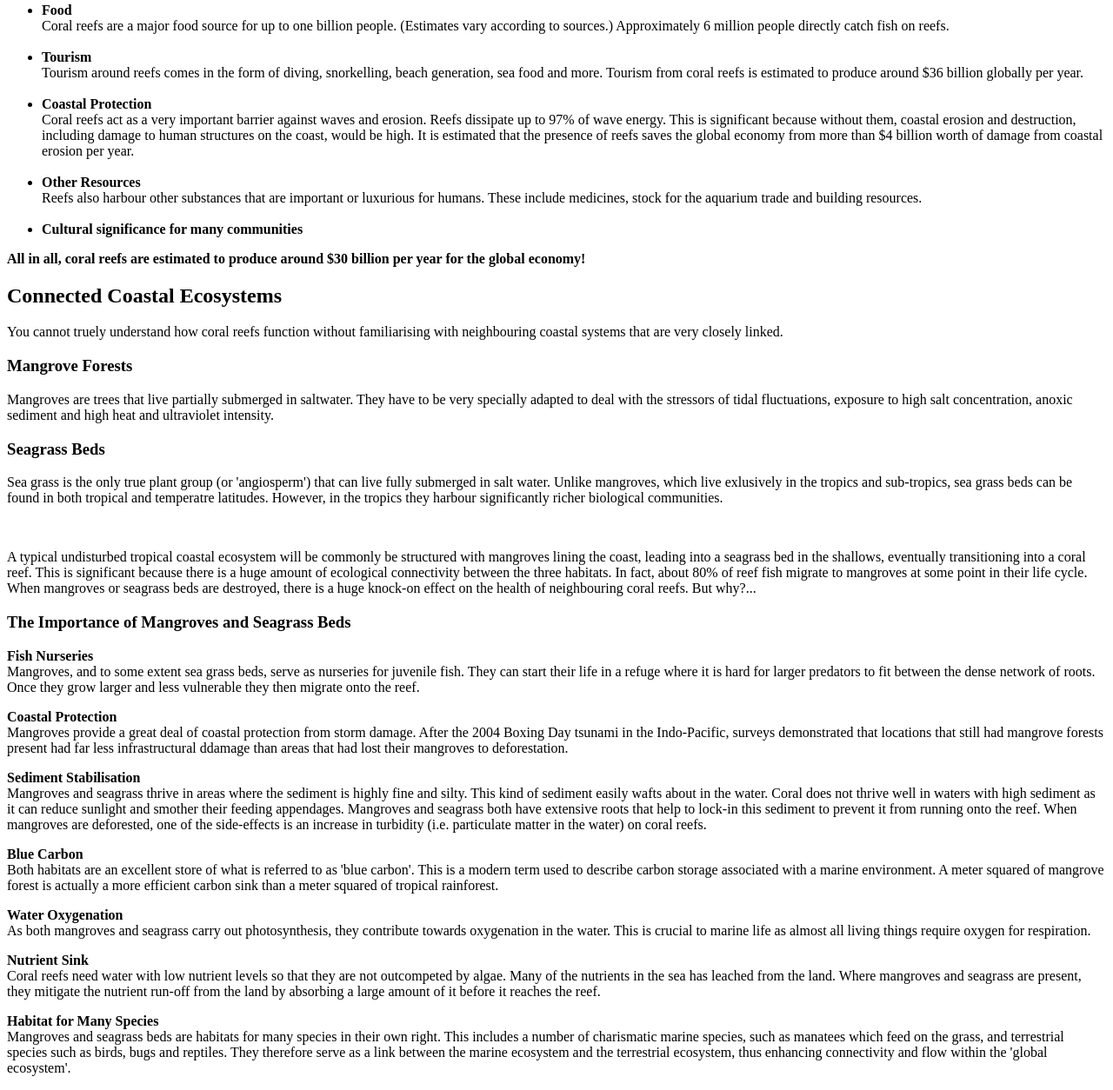
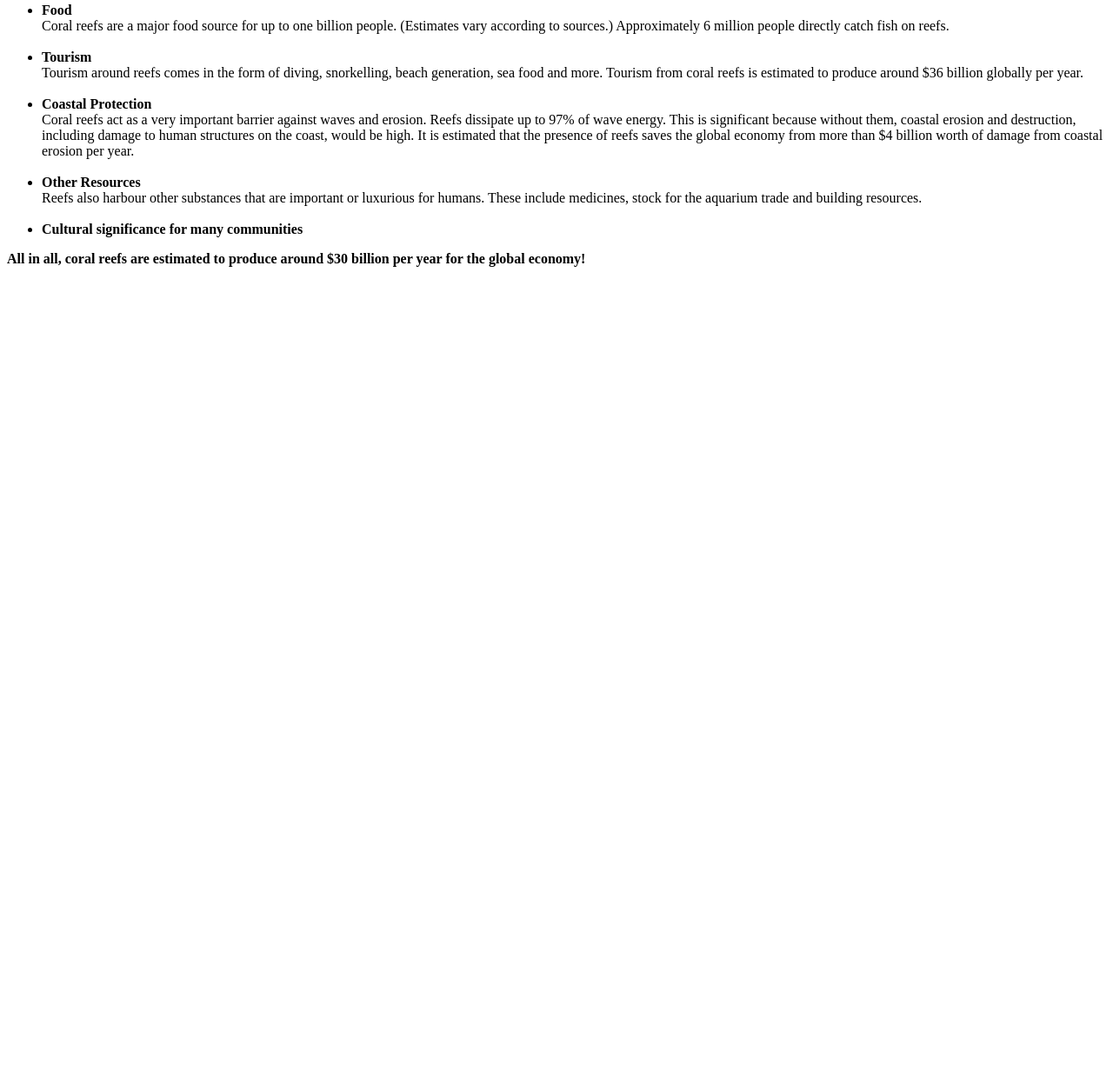
Before and after one commit to Joero1/Coral-Reefs-For-Cadets-Introduction-to-Coral-Reefs, a plain HTML site: page index.html in a window 1280 px wide. Shown: the part 1677-2931 px from the top of the page at 87% size. After the commit the page ends 2000 px from the top, so only its background shows below. Drawn offline with Linux system fonts and the light colour scheme.

Commit message:
Update index.html

```diff
--- a/index.html
+++ b/index.html
@@ -99,30 +99,5 @@
     </ul>
     <p><strong>All in all, coral reefs are estimated to produce around $30 billion per year for the global economy!</strong></p>
   </div>
-    <div>
-      <h2>Connected Coastal Ecosystems</h2>
-      <p>You cannot truely understand how coral reefs function without familiarising with neighbouring coastal systems that are very closely linked.</p>
-      <h3>Mangrove Forests</h3>
-      <p>Mangroves are trees that live partially submerged in saltwater. They have to be very specially adapted to deal with the stressors of tidal fluctuations, exposure to high salt concentration, anoxic sediment and high heat and ultraviolet intensity.</p>
-      <h3>Seagrass Beds</h3>
-      <p>Sea grass is the only true plant group (or 'angiosperm') that can live fully submerged in salt water. Unlike mangroves, which live exlusively in the tropics and sub-tropics, sea grass beds can be found in both tropical and temperatre latitudes. However, in the tropics they harbour significantly richer biological communities.</p>
-      <br>
-      <p>A typical undisturbed tropical coastal ecosystem will be commonly be structured with mangroves lining the coast, leading into a seagrass bed in the shallows, eventually transitioning into a coral reef. This is significant because there is a huge amount of ecological connectivity between the three habitats. In fact, about 80% of reef fish migrate to mangroves at some point in their life cycle. When mangroves or seagrass beds are destroyed, there is a huge knock-on effect on the health of neighbouring coral reefs. But why?...</p>
-      <h3>The Importance of Mangroves and Seagrass Beds</h3>
-      <p><strong>Fish Nurseries</strong>
-        <br>Mangroves, and to some extent sea grass beds, serve as nurseries for juvenile fish. They can start their life in a refuge where it is hard for larger predators to fit between the dense network of roots. Once they grow larger and less vulnerable they then migrate onto the reef.</p>
-      <p><strong>Coastal Protection</strong>
-        <br>Mangroves provide a great deal of coastal protection from storm damage. After the 2004 Boxing Day tsunami in the Indo-Pacific, surveys demonstrated that locations that still had mangrove forests present had far less infrastructural ddamage than areas that had lost their mangroves to deforestation.</p>
-      <p><strong>Sediment Stabilisation</strong>
-        <br>Mangroves and seagrass thrive in areas where the sediment is highly fine and silty. This kind of sediment easily wafts about in the water. Coral does not thrive well in waters with high sediment as it can reduce sunlight and smother their feeding appendages. Mangroves and seagrass both have extensive roots that help to lock-in this sediment to prevent it from running onto the reef. When mangroves are deforested, one of the side-effects is an increase in turbidity (i.e. particulate matter in the water) on coral reefs.</p>
-      <p><strong>Blue Carbon</strong>
-        <br>Both habitats are an excellent store of what is referred to as 'blue carbon'. This is a modern term used to describe carbon storage associated with a marine environment. A meter squared of mangrove forest is actually a more efficient carbon sink than a meter squared of tropical rainforest.</p>
-      <p><strong>Water Oxygenation</strong>
-        <br>As both mangroves and seagrass carry out photosynthesis, they contribute towards oxygenation in the water. This is crucial to marine life as almost all living things require oxygen for respiration.</p>
-      <p><strong>Nutrient Sink</strong>
-        <br>Coral reefs need water with low nutrient levels so that they are not outcompeted by algae. Many of the nutrients in the sea has leached from the land. Where mangroves and seagrass are present, they mitigate the nutrient run-off from the land by absorbing a large amount of it before it reaches the reef.</p>
-      <p><strong>Habitat for Many Species</strong>
-        <br>Mangroves and seagrass beds are habitats for many species in their own right. This includes a number of charismatic marine species, such as manatees which feed on the grass, and terrestrial species such as birds, bugs and reptiles. They therefore serve as a link between the marine ecosystem and the terrestrial ecosystem, thus enhancing connectivity and flow within the 'global ecosystem'.</p>
-    </div>
 </body>
 </html>
```
